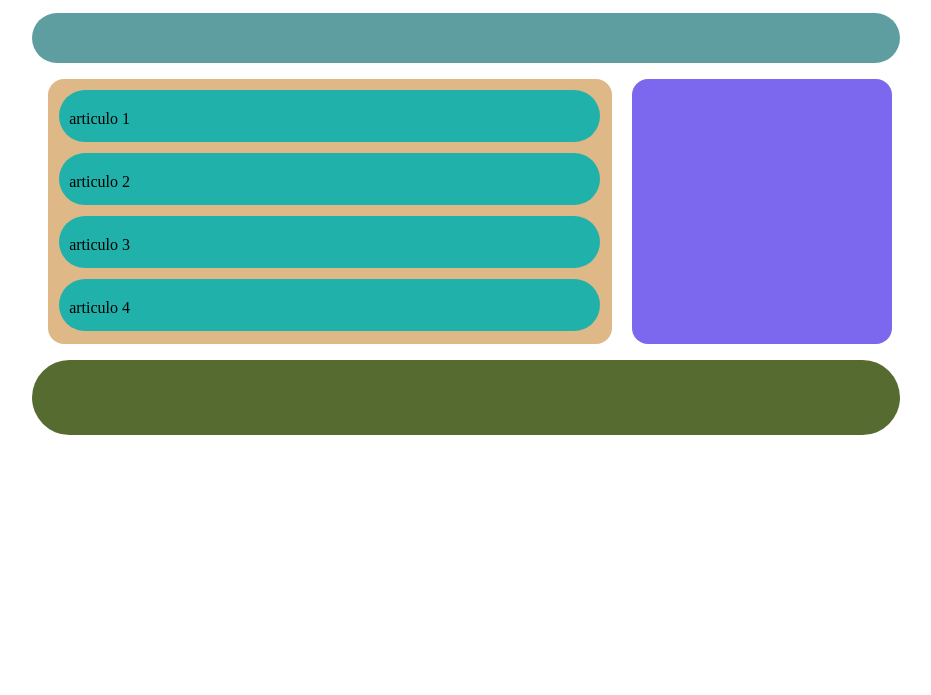
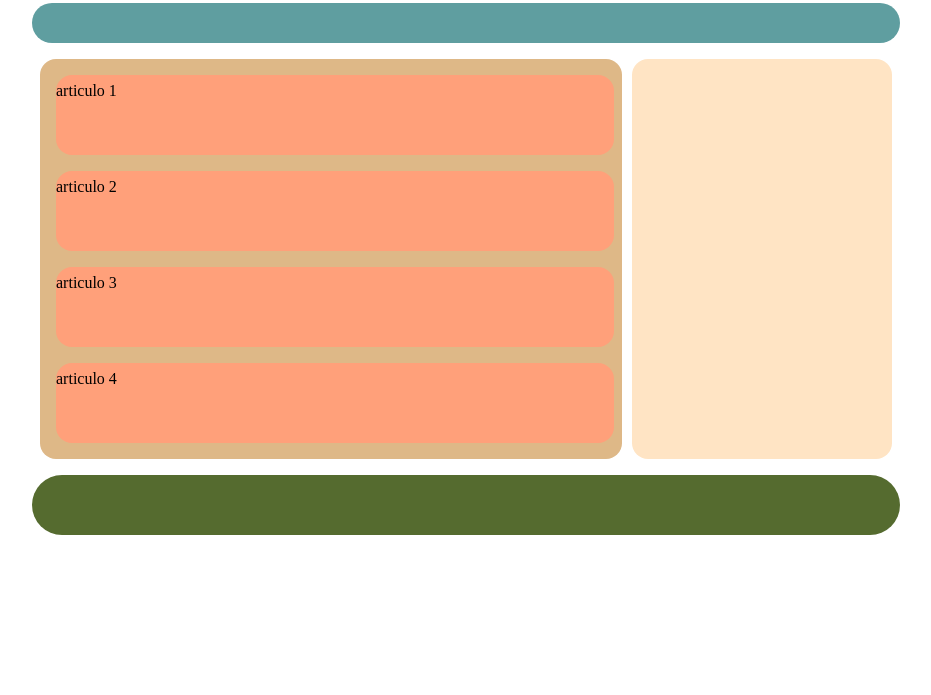
Before and after one commit to CrisCamper/my-first-web-github.io, a plain HTML site: page index.html in a window 1280 px wide. Shown: the part 105-800 px from the top of the page, without its empty margins (174-1105 px from the left). Drawn offline with Linux system fonts and the light colour scheme.

Commit message:
modificados:     css/styles.css

```diff
--- a/css/styles.css
+++ b/css/styles.css
@@ -2,19 +2,9 @@
     margin: 0;
     padding: 0;
 }
-#h1 {
-    display: block;
-    font-size: em;
-    margin-block-start: 0.67em;
-    margin-block-end: 0.67em;
-    margin-inline-start: 0px;
-    margin-inline-end: 0px;
-    font-weight: bold;
-    padding: 50em auto;
-}
 #contenedor{
     width: 900px;
-    height: 500px;
+    height: 400px;
 
     margin: 0.5em auto;
     padding: 0.5em;
@@ -25,6 +15,7 @@
     margin: 1em;
     padding: 10px;
     border-radius: 100em;
+    text-align: center;
 }
 #nav{
     height: 10%;
@@ -33,7 +24,7 @@
     border-radius: 100em;
 }
 #contenido{
-    height: 53%;
+    height: 100%;
     margin: 1em;
 }
 #footer{
@@ -44,27 +35,25 @@
 }
 #section{
     height: 100%;
-    width: 65%;
+    width: 67%;
     background-color: burlywood;
-    margin-left: 1em;
+    margin-left: 0.5em;
     border-radius: 1em;
     float: left;
+    line-height: 2em;
 }
 #aside{
     height: 100%;
     width: 30%;
-    background-color: mediumslateblue;
+    background-color: bisque;
     margin-right: 0.5em;
     border-radius: 1em;
     float: right;
 }
 .article{
-    width: 94%;
-    height: 12%;
-    background-color: lightseagreen;
-    margin: 0.7em;
-    border-radius: 100em;
-    padding-top: 20px;
-    padding-left: 10px;
-    padding-inline-start: -0.1em;
+    width: 96%;
+    height: 20%;
+    background-color: lightsalmon;
+    margin: 1em;
+    border-radius: 1em;
 }
```
